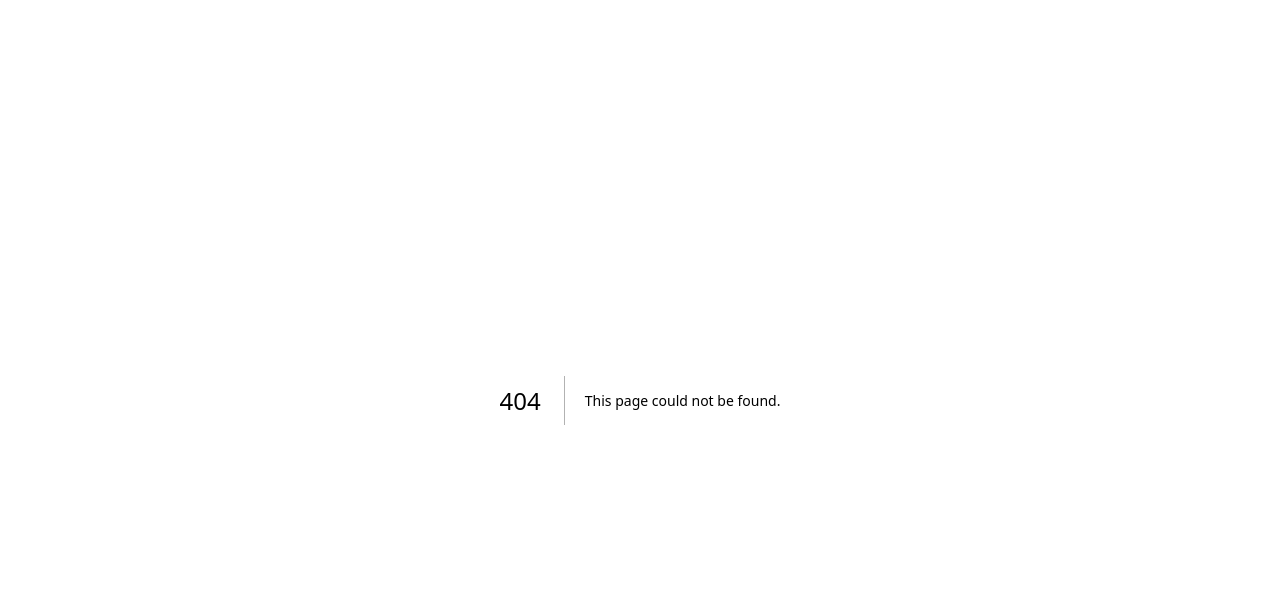
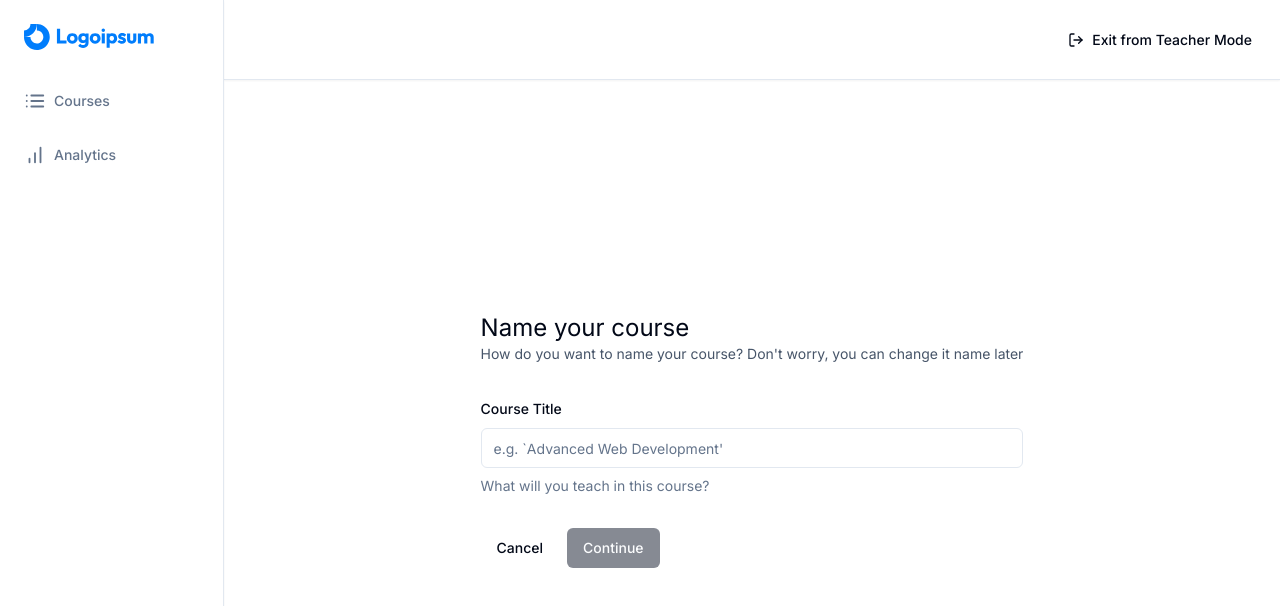
Before and after one commit to YevhenMalyi/next-lms, a Next.js app: page /teacher/create in a window 1280 px wide. Before the commit this address had no page. Shown: the top 606 px of the page. Built offline with nearby package versions, Linux system fonts and the light colour scheme.

Commit message:
added simple course creation on front-end

```diff
--- a/app/(dashboard)/(routes)/teacher/courses/page.tsx
+++ b/app/(dashboard)/(routes)/teacher/courses/page.tsx
@@ -1,5 +1,16 @@
+import Link from 'next/link';
+import { Button } from '@/components/ui/button';
+
 const CoursesPage = () => {
-  return ( <div>courses</div> );
+  return (
+    <div className="p-6">
+      <Link href="/teacher/create">
+        <Button>
+          Create Course
+        </Button>
+      </Link>
+    </div>
+  );
 }
 
 export default CoursesPage;
--- /dev/null
+++ b/app/(dashboard)/(routes)/teacher/create/page.tsx
@@ -0,0 +1,95 @@
+'use client';
+
+import { useRouter } from 'next/navigation';
+import Link from 'next/link';
+import * as z from 'zod';
+import axios from 'axios';
+import { zodResolver } from '@hookform/resolvers/zod';
+import { useForm } from 'react-hook-form';
+import { toast } from 'react-hot-toast';
+
+import {
+  Form,
+  FormControl,
+  FormDescription,
+  FormField,
+  FormItem,
+  FormLabel,
+  FormMessage,
+} from '@/components/ui/form';
+import { Button } from '@/components/ui/button';
+import { Input } from '@/components/ui/input';
+
+const formSchema = z.object({
+  title: z.string().min(1, { message: 'Title is required' }),
+});
+
+const CreateCoursePage = () => {
+  const router = useRouter();
+  const form = useForm<z.infer<typeof formSchema>>({
+    resolver: zodResolver(formSchema),
+    defaultValues: { title: '' },
+  });
+  const { isSubmitting, isValid } = form.formState;
+
+  const onSubmit = async (values: z.infer<typeof formSchema>) => {
+    try {
+      const response = await axios.post('api/course', values);
+      router.push(`/teacher/courses/${response.data.id}`)
+    } catch (err) {
+      toast.error('Something went wrong');
+    }
+  };
+
+  return (
+    <div className="max-w-5xl mx-auto flex md:items-center md:justify-center h-full p-6">
+      <div>
+        <h1 className="text-2xl">Name your course</h1>
+        <p className="text-sm text-slate-600">
+          How do you want to name your course? Don't worry, you can change it name later
+        </p>
+        <Form { ...form }>
+          <form
+            className="space-y-8 mt-8"
+            onSubmit={ form.handleSubmit(onSubmit) }
+          >
+            <FormField
+              control={ form.control }
+              name="title"
+              render={({ field }) => (
+                <FormItem>
+                  <FormLabel>
+                    Course Title
+                  </FormLabel>
+                  <FormControl>
+                    <Input
+                      disabled={ isSubmitting }
+                      placeholder="e.g. `Advanced Web Development'"
+                      { ...field }
+                    />
+                  </FormControl>
+                  <FormDescription>
+                    What will you teach in this course?
+                  </FormDescription>
+                  <FormMessage />
+                </FormItem>
+              )}
+            />
+
+            <div className="flex items-center gap-x-2">
+              <Link href="/">
+                <Button type="button" variant="ghost">Cancel</Button>
+              </Link>
+
+              <Button type="submit" disabled={ !isValid || isSubmitting }>
+                Continue
+              </Button>
+            </div>
+          </form>
+        </Form>
+      </div>
+    </div>
+  );
+};
+
+export default CreateCoursePage;
--- a/app/(dashboard)/layout.tsx
+++ b/app/(dashboard)/layout.tsx
@@ -6,9 +6,7 @@
 ) => {
   return (
     <div className="h-full">
-      <div
-        className="h-[80px] md:pl-56 fixed inset-y-0 w-full bg-zinc-500"
-      >
+      <div className="h-[80px] md:pl-56 fixed inset-y-0 w-full bg-zinc-500">
         <Navbar />
       </div>
 
--- a/app/layout.tsx
+++ b/app/layout.tsx
@@ -3,6 +3,7 @@
 import { ClerkProvider } from '@clerk/nextjs';
 
 import './globals.css';
+import { ToastProvider } from '@/components/providers/toaster-provider';
 
 const inter = Inter({ subsets: ['latin'] });
 
@@ -19,7 +20,10 @@
   return (
     <ClerkProvider>
       <html lang="en">
-        <body className={inter.className}>{children}</body>
+        <body className={inter.className}>
+          <ToastProvider />
+          {children}
+        </body>
       </html>
     </ClerkProvider>
   );
--- /dev/null
+++ b/components/providers/toaster-provider.tsx
@@ -0,0 +1,9 @@
+'use client';
+
+import { Toaster } from 'react-hot-toast';
+
+export const ToastProvider = () => {
+  return (
+    <Toaster />
+  );
+};
--- /dev/null
+++ b/components/ui/form.tsx
@@ -0,0 +1,176 @@
+import * as React from "react"
+import * as LabelPrimitive from "@radix-ui/react-label"
+import { Slot } from "@radix-ui/react-slot"
+import {
+  Controller,
+  ControllerProps,
+  FieldPath,
+  FieldValues,
+  FormProvider,
+  useFormContext,
+} from "react-hook-form"
+
+import { cn } from "@/lib/utils"
+import { Label } from "@/components/ui/label"
+
+const Form = FormProvider
+
+type FormFieldContextValue<
+  TFieldValues extends FieldValues = FieldValues,
+  TName extends FieldPath<TFieldValues> = FieldPath<TFieldValues>
+> = {
+  name: TName
+}
+
+const FormFieldContext = React.createContext<FormFieldContextValue>(
+  {} as FormFieldContextValue
+)
+
+const FormField = <
+  TFieldValues extends FieldValues = FieldValues,
+  TName extends FieldPath<TFieldValues> = FieldPath<TFieldValues>
+>({
+  ...props
+}: ControllerProps<TFieldValues, TName>) => {
+  return (
+    <FormFieldContext.Provider value={{ name: props.name }}>
+      <Controller {...props} />
+    </FormFieldContext.Provider>
+  )
+}
+
+const useFormField = () => {
+  const fieldContext = React.useContext(FormFieldContext)
+  const itemContext = React.useContext(FormItemContext)
+  const { getFieldState, formState } = useFormContext()
+
+  const fieldState = getFieldState(fieldContext.name, formState)
+
+  if (!fieldContext) {
+    throw new Error("useFormField should be used within <FormField>")
+  }
+
+  const { id } = itemContext
+
+  return {
+    id,
+    name: fieldContext.name,
+    formItemId: `${id}-form-item`,
+    formDescriptionId: `${id}-form-item-description`,
+    formMessageId: `${id}-form-item-message`,
+    ...fieldState,
+  }
+}
+
+type FormItemContextValue = {
+  id: string
+}
+
+const FormItemContext = React.createContext<FormItemContextValue>(
+  {} as FormItemContextValue
+)
+
+const FormItem = React.forwardRef<
+  HTMLDivElement,
+  React.HTMLAttributes<HTMLDivElement>
+>(({ className, ...props }, ref) => {
+  const id = React.useId()
+
+  return (
+    <FormItemContext.Provider value={{ id }}>
+      <div ref={ref} className={cn("space-y-2", className)} {...props} />
+    </FormItemContext.Provider>
+  )
+})
+FormItem.displayName = "FormItem"
+
+const FormLabel = React.forwardRef<
+  React.ElementRef<typeof LabelPrimitive.Root>,
+  React.ComponentPropsWithoutRef<typeof LabelPrimitive.Root>
+>(({ className, ...props }, ref) => {
+  const { error, formItemId } = useFormField()
+
+  return (
+    <Label
+      ref={ref}
+      className={cn(error && "text-destructive", className)}
+      htmlFor={formItemId}
+      {...props}
+    />
+  )
+})
+FormLabel.displayName = "FormLabel"
+
+const FormControl = React.forwardRef<
+  React.ElementRef<typeof Slot>,
+  React.ComponentPropsWithoutRef<typeof Slot>
+>(({ ...props }, ref) => {
+  const { error, formItemId, formDescriptionId, formMessageId } = useFormField()
+
+  return (
+    <Slot
+      ref={ref}
+      id={formItemId}
+      aria-describedby={
+        !error
+          ? `${formDescriptionId}`
+          : `${formDescriptionId} ${formMessageId}`
+      }
+      aria-invalid={!!error}
+      {...props}
+    />
+  )
+})
+FormControl.displayName = "FormControl"
+
+const FormDescription = React.forwardRef<
+  HTMLParagraphElement,
+  React.HTMLAttributes<HTMLParagraphElement>
+>(({ className, ...props }, ref) => {
+  const { formDescriptionId } = useFormField()
+
+  return (
+    <p
+      ref={ref}
+      id={formDescriptionId}
+      className={cn("text-sm text-muted-foreground", className)}
+      {...props}
+    />
+  )
+})
+FormDescription.displayName = "FormDescription"
+
+const FormMessage = React.forwardRef<
+  HTMLParagraphElement,
+  React.HTMLAttributes<HTMLParagraphElement>
+>(({ className, children, ...props }, ref) => {
+  const { error, formMessageId } = useFormField()
+  const body = error ? String(error?.message) : children
+
+  if (!body) {
+    return null
+  }
+
+  return (
+    <p
+      ref={ref}
+      id={formMessageId}
+      className={cn("text-sm font-medium text-destructive", className)}
+      {...props}
+    >
+      {body}
+    </p>
+  )
+})
+FormMessage.displayName = "FormMessage"
+
+export {
+  useFormField,
+  Form,
+  FormItem,
+  FormLabel,
+  FormControl,
+  FormDescription,
+  FormMessage,
+  FormField,
+}
--- /dev/null
+++ b/components/ui/input.tsx
@@ -0,0 +1,25 @@
+import * as React from "react"
+
+import { cn } from "@/lib/utils"
+
+export interface InputProps
+  extends React.InputHTMLAttributes<HTMLInputElement> {}
+
+const Input = React.forwardRef<HTMLInputElement, InputProps>(
+  ({ className, type, ...props }, ref) => {
+    return (
+      <input
+        type={type}
+        className={cn(
+          "flex h-10 w-full rounded-md border border-input bg-background px-3 py-2 text-sm ring-offset-background file:border-0 file:bg-transparent file:text-sm file:font-medium placeholder:text-muted-foreground focus-visible:outline-none focus-visible:ring-2 focus-visible:ring-ring focus-visible:ring-offset-2 disabled:cursor-not-allowed disabled:opacity-50",
+          className
+        )}
+        ref={ref}
+        {...props}
+      />
+    )
+  }
+)
+Input.displayName = "Input"
+
+export { Input }
--- /dev/null
+++ b/components/ui/label.tsx
@@ -0,0 +1,26 @@
+"use client"
+
+import * as React from "react"
+import * as LabelPrimitive from "@radix-ui/react-label"
+import { cva, type VariantProps } from "class-variance-authority"
+
+import { cn } from "@/lib/utils"
+
+const labelVariants = cva(
+  "text-sm font-medium leading-none peer-disabled:cursor-not-allowed peer-disabled:opacity-70"
+)
+
+const Label = React.forwardRef<
+  React.ElementRef<typeof LabelPrimitive.Root>,
+  React.ComponentPropsWithoutRef<typeof LabelPrimitive.Root> &
+    VariantProps<typeof labelVariants>
+>(({ className, ...props }, ref) => (
+  <LabelPrimitive.Root
+    ref={ref}
+    className={cn(labelVariants(), className)}
+    {...props}
+  />
+))
+Label.displayName = LabelPrimitive.Root.displayName
+
+export { Label }
```
Also changed, not shown: package.json (+7 -1 lines), 1 other file (tests, documents, lock files or other folders).
